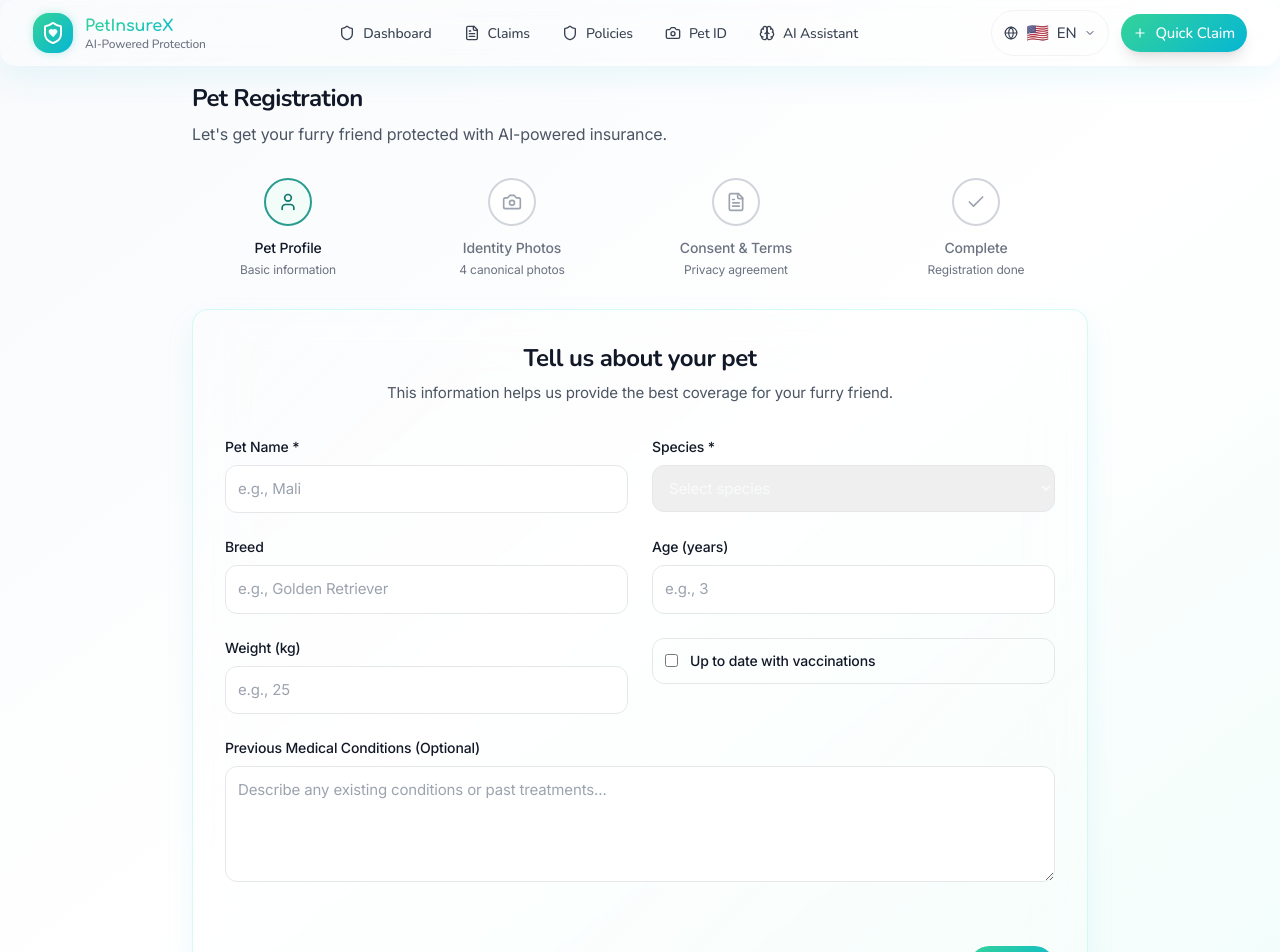
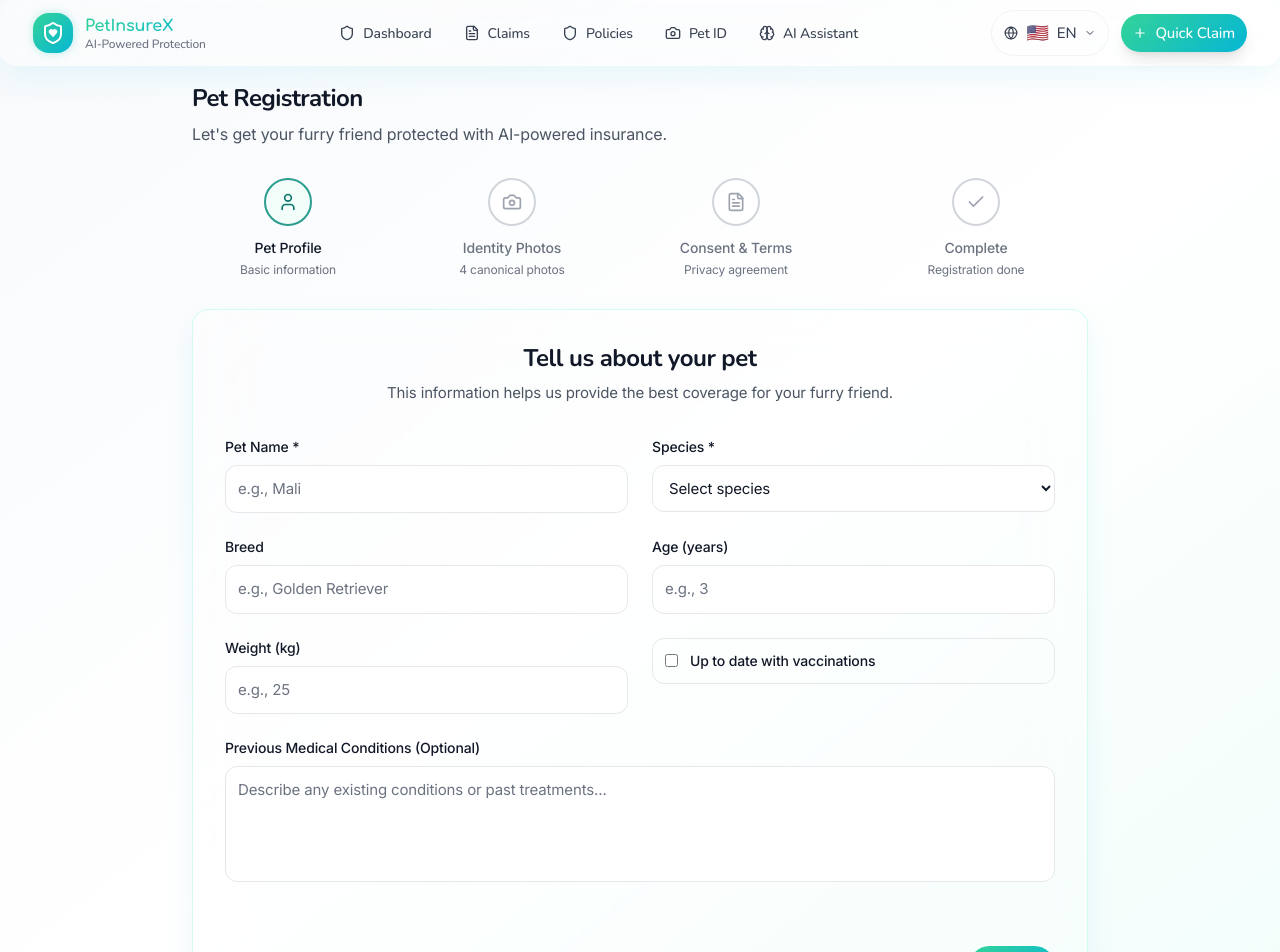
Before and after one commit to johnnyduo/petinsureX, a React (Vite) app: page /onboarding in a window 1280 px wide. Shown: the top 952 px of the page. Built offline with nearby package versions, Linux system fonts and the light colour scheme.

Commit message:
fix text onboarding color

```diff
--- a/src/pages/Claims.tsx
+++ b/src/pages/Claims.tsx
@@ -185,7 +185,7 @@ const Claims = () => {
                 <h1 className="font-display text-2xl font-bold text-gray-900 mb-2">Claims</h1>
                 <p className="text-gray-600">Manage your insurance claims with AI-powered processing</p>
               </div>
-              <PawButton onClick={() => setShowNewClaimModal(true)}>
+              <PawButton type="button" onClick={() => setShowNewClaimModal(true)}>
                 <Plus size={20} />
                 New Claim
               </PawButton>
@@ -255,6 +255,7 @@ const Claims = () => {
                         <PawButton
                           variant="ghost"
                           size="sm"
+                          type="button"
                           onClick={() => setShowClaimDetails(claim.id)}
                         >
                           View Details
@@ -450,7 +451,7 @@ const Claims = () => {
                       value={newClaimForm.description}
                       onChange={(e) => setNewClaimForm({...newClaimForm, description: e.target.value})}
                       className={cn(
-                        "w-full p-3 rounded-lg border-2 focus:ring-2 focus:ring-teal-100 text-sm transition-colors resize-none",
+                        "w-full p-3 rounded-lg border-2 focus:ring-2 focus:ring-teal-100 text-sm transition-colors resize-none text-gray-900 placeholder-gray-500 bg-white",
                         newClaimForm.description
                           ? "border-teal-300 focus:border-teal-500"
                           : "border-gray-300 focus:border-teal-300"
@@ -475,7 +476,7 @@ const Claims = () => {
                         value={newClaimForm.estimatedAmount}
                         onChange={(e) => setNewClaimForm({...newClaimForm, estimatedAmount: e.target.value})}
                         className={cn(
-                          "w-full p-3 pl-8 rounded-lg border-2 focus:ring-2 focus:ring-teal-100 transition-colors",
+                          "w-full p-3 pl-8 rounded-lg border-2 focus:ring-2 focus:ring-teal-100 transition-colors text-gray-900 placeholder-gray-500 bg-white",
                           newClaimForm.estimatedAmount
                             ? "border-teal-300 focus:border-teal-500"
                             : "border-gray-300 focus:border-teal-300"
@@ -688,6 +689,7 @@ const Claims = () => {
           <div className="flex flex-col sm:flex-row gap-3 pt-4 sm:pt-6 border-t border-gray-200">
             <PawButton
               variant="ghost"
+              type="button"
               className="flex-1 order-2 sm:order-1"
               onClick={() => {
                 if (currentStep > 0) {
@@ -706,6 +708,7 @@ const Claims = () => {
                   ? "bg-gray-400 hover:bg-gray-400 cursor-not-allowed"
                   : "bg-teal-600 hover:bg-teal-700"
               )}
+              type="button"
               disabled={!isStepValid(currentStep)}
               onClick={handleNextStep}
             >
--- a/src/pages/Onboarding.tsx
+++ b/src/pages/Onboarding.tsx
@@ -100,7 +100,7 @@ const Onboarding = () => {
                   value={formData.petName}
                   onChange={(e) => handleInputChange('petName', e.target.value)}
                   placeholder="e.g., Mali"
-                  className="w-full p-3 rounded-xl border border-gray-200 focus:border-petinsure-teal-300 focus:ring-2 focus:ring-petinsure-teal-100"
+                  className="w-full p-3 rounded-xl border border-gray-200 focus:border-petinsure-teal-300 focus:ring-2 focus:ring-petinsure-teal-100 text-gray-900 placeholder-gray-500 bg-white"
                 />
               </div>
 
@@ -111,7 +111,7 @@ const Onboarding = () => {
                 <select
                   value={formData.species}
                   onChange={(e) => handleInputChange('species', e.target.value)}
-                  className="w-full p-3 rounded-xl border border-gray-200 focus:border-petinsure-teal-300 focus:ring-2 focus:ring-petinsure-teal-100"
+                  className="w-full p-3 rounded-xl border border-gray-200 focus:border-petinsure-teal-300 focus:ring-2 focus:ring-petinsure-teal-100 text-gray-900 bg-white"
                 >
                   <option value="">Select species</option>
                   <option value="dog">Dog 🐕</option>
@@ -128,7 +128,7 @@ const Onboarding = () => {
                   value={formData.breed}
                   onChange={(e) => handleInputChange('breed', e.target.value)}
                   placeholder="e.g., Golden Retriever"
-                  className="w-full p-3 rounded-xl border border-gray-200 focus:border-petinsure-teal-300 focus:ring-2 focus:ring-petinsure-teal-100"
+                  className="w-full p-3 rounded-xl border border-gray-200 focus:border-petinsure-teal-300 focus:ring-2 focus:ring-petinsure-teal-100 text-gray-900 placeholder-gray-500 bg-white"
                 />
               </div>
 
@@ -141,7 +141,7 @@ const Onboarding = () => {
                   value={formData.age}
                   onChange={(e) => handleInputChange('age', e.target.value)}
                   placeholder="e.g., 3"
-                  className="w-full p-3 rounded-xl border border-gray-200 focus:border-petinsure-teal-300 focus:ring-2 focus:ring-petinsure-teal-100"
+                  className="w-full p-3 rounded-xl border border-gray-200 focus:border-petinsure-teal-300 focus:ring-2 focus:ring-petinsure-teal-100 text-gray-900 placeholder-gray-500 bg-white"
                 />
               </div>
 
@@ -154,7 +154,7 @@ const Onboarding = () => {
                   value={formData.weight}
                   onChange={(e) => handleInputChange('weight', e.target.value)}
                   placeholder="e.g., 25"
-                  className="w-full p-3 rounded-xl border border-gray-200 focus:border-petinsure-teal-300 focus:ring-2 focus:ring-petinsure-teal-100"
+                  className="w-full p-3 rounded-xl border border-gray-200 focus:border-petinsure-teal-300 focus:ring-2 focus:ring-petinsure-teal-100 text-gray-900 placeholder-gray-500 bg-white"
                 />
               </div>
 
@@ -182,7 +182,7 @@ const Onboarding = () => {
                 onChange={(e) => handleInputChange('previousConditions', e.target.value)}
                 placeholder="Describe any existing conditions or past treatments..."
                 rows={4}
-                className="w-full p-3 rounded-xl border border-gray-200 focus:border-petinsure-teal-300 focus:ring-2 focus:ring-petinsure-teal-100"
+                className="w-full p-3 rounded-xl border border-gray-200 focus:border-petinsure-teal-300 focus:ring-2 focus:ring-petinsure-teal-100 text-gray-900 placeholder-gray-500 bg-white resize-none"
               />
             </div>
           </div>
@@ -330,15 +330,15 @@ const Onboarding = () => {
               <div className="space-y-3 text-sm text-left">
                 <div className="flex items-center gap-3">
                   <div className="w-2 h-2 bg-petinsure-teal-500 rounded-full"></div>
-                  <span>Policy documents sent to your email</span>
+                  <span className="text-gray-700 font-medium">Policy documents sent to your email</span>
                 </div>
                 <div className="flex items-center gap-3">
                   <div className="w-2 h-2 bg-petinsure-teal-500 rounded-full"></div>
-                  <span>Download the mobile app for quick claims</span>
+                  <span className="text-gray-700 font-medium">Download the mobile app for quick claims</span>
                 </div>
                 <div className="flex items-center gap-3">
                   <div className="w-2 h-2 bg-petinsure-teal-500 rounded-full"></div>
-                  <span>Schedule a free vet consultation</span>
+                  <span className="text-gray-700 font-medium">Schedule a free vet consultation</span>
                 </div>
               </div>
             </GlassCard>
@@ -383,6 +383,7 @@ const Onboarding = () => {
                 variant="ghost"
                 onClick={handlePrevious}
                 disabled={currentStep === 0}
+                type="button"
                 className="flex items-center gap-2 w-full sm:w-auto order-2 sm:order-1"
               >
                 <ChevronLeft size={16} />
@@ -396,6 +397,7 @@ const Onboarding = () => {
               <PawButton
                 onClick={handleNext}
                 disabled={currentStep === steps.length - 1}
+                type="button"
                 className="flex items-center gap-2 w-full sm:w-auto order-3"
               >
                 {currentStep === steps.length - 2 ? 'Complete' : 'Next'}
--- a/src/pages/VetPortal.tsx
+++ b/src/pages/VetPortal.tsx
@@ -291,7 +291,7 @@ const VetPortal = () => {
               <label className="block text-sm font-medium text-gray-900 mb-2">Patient Name</label>
               <input
                 type="text"
-                className="w-full p-3 rounded-xl border border-gray-200 focus:border-petinsure-teal-300 focus:ring-2 focus:ring-petinsure-teal-100"
+                className="w-full p-3 rounded-xl border border-gray-200 focus:border-petinsure-teal-300 focus:ring-2 focus:ring-petinsure-teal-100 text-gray-900 placeholder-gray-500 bg-white"
                 placeholder="Pet's name"
               />
             </div>
@@ -299,7 +299,7 @@ const VetPortal = () => {
               <label className="block text-sm font-medium text-gray-900 mb-2">Owner Name</label>
               <input
                 type="text"
-                className="w-full p-3 rounded-xl border border-gray-200 focus:border-petinsure-teal-300 focus:ring-2 focus:ring-petinsure-teal-100"
+                className="w-full p-3 rounded-xl border border-gray-200 focus:border-petinsure-teal-300 focus:ring-2 focus:ring-petinsure-teal-100 text-gray-900 placeholder-gray-500 bg-white"
                 placeholder="Owner's name"
               />
             </div>
@@ -309,7 +309,7 @@ const VetPortal = () => {
             <label className="block text-sm font-medium text-gray-900 mb-2">Treatment Description</label>
             <textarea
               rows={3}
-              className="w-full p-3 rounded-xl border border-gray-200 focus:border-petinsure-teal-300 focus:ring-2 focus:ring-petinsure-teal-100"
+              className="w-full p-3 rounded-xl border border-gray-200 focus:border-petinsure-teal-300 focus:ring-2 focus:ring-petinsure-teal-100 text-gray-900 placeholder-gray-500 bg-white resize-none"
               placeholder="Describe the treatment provided..."
             />
           </div>
@@ -319,14 +319,14 @@ const VetPortal = () => {
               <label className="block text-sm font-medium text-gray-900 mb-2">Treatment Date</label>
               <input
                 type="date"
-                className="w-full p-3 rounded-xl border border-gray-200 focus:border-petinsure-teal-300 focus:ring-2 focus:ring-petinsure-teal-100"
+                className="w-full p-3 rounded-xl border border-gray-200 focus:border-petinsure-teal-300 focus:ring-2 focus:ring-petinsure-teal-100 text-gray-900 bg-white"
               />
             </div>
             <div>
               <label className="block text-sm font-medium text-gray-900 mb-2">Total Amount</label>
               <input
                 type="number"
-                className="w-full p-3 rounded-xl border border-gray-200 focus:border-petinsure-teal-300 focus:ring-2 focus:ring-petinsure-teal-100"
+                className="w-full p-3 rounded-xl border border-gray-200 focus:border-petinsure-teal-300 focus:ring-2 focus:ring-petinsure-teal-100 text-gray-900 placeholder-gray-500 bg-white"
                 placeholder="Amount in THB"
               />
             </div>
```
